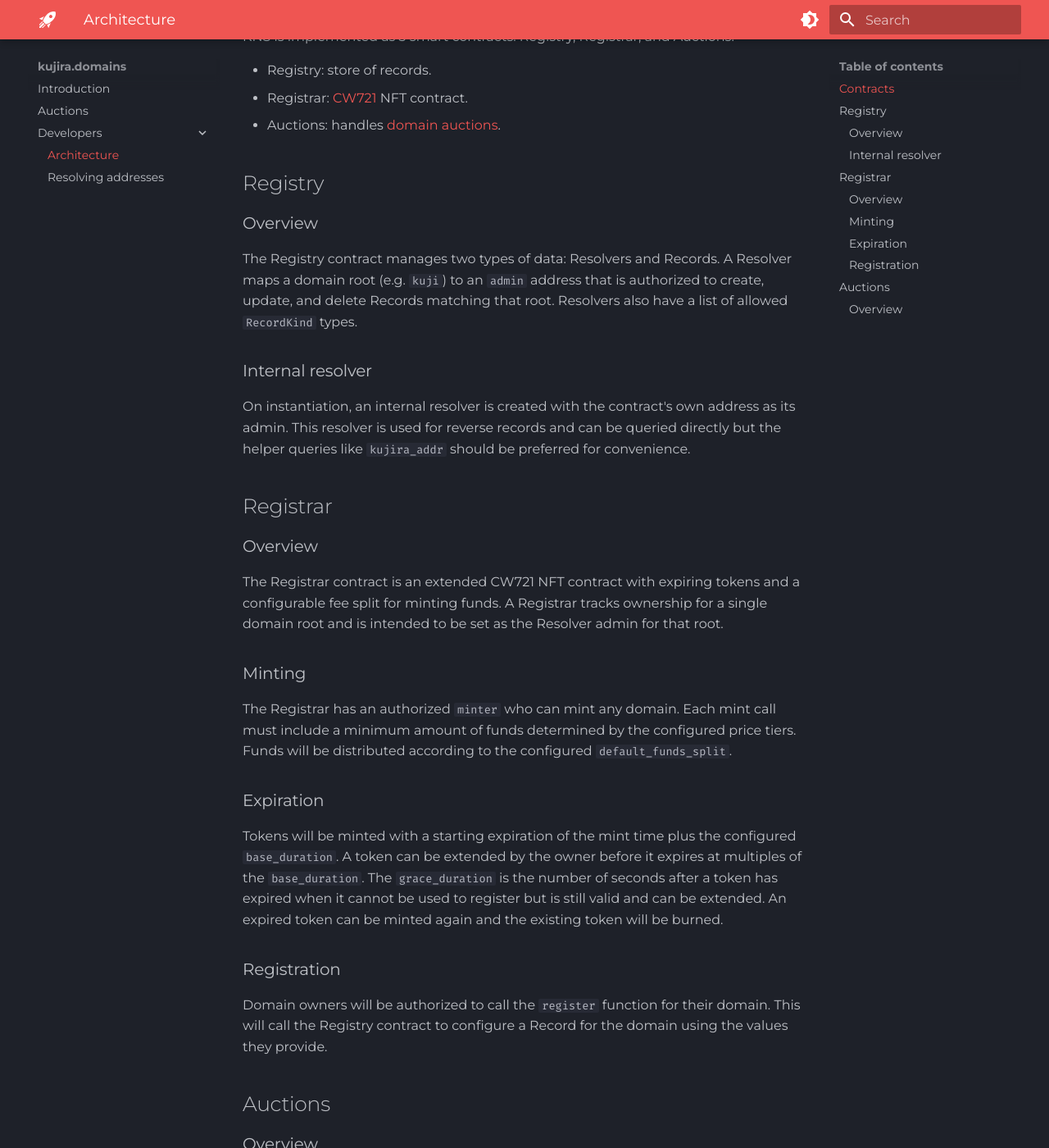
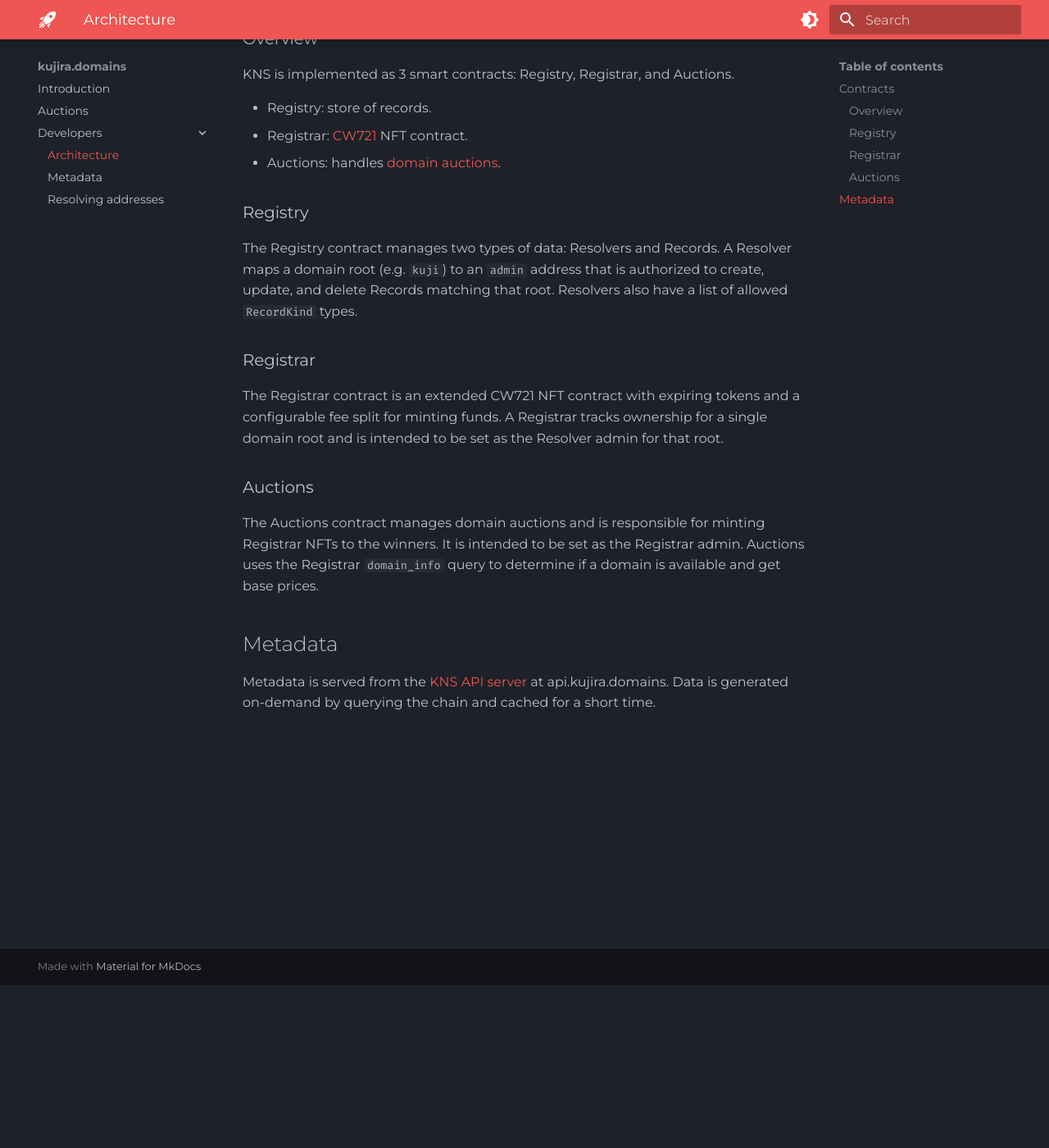
Before and after one commit to mintthemoon/docs.kujira.domains, an MkDocs documentation site: the page built from docs/developers/architecture.md, in a window 1280 px wide and 1400 px high, scrolled down 199 px. Shown: the whole window at 82% size. Built offline with MkDocs 1.6.1 and Material for MkDocs 9.7.7, drawn with Linux system fonts in a browser that asks for light colours.

Commit message:
metadata docs and architechture cleanup

```diff
--- a/docs/developers/architecture.md
+++ b/docs/developers/architecture.md
@@ -1,50 +1,31 @@
 # Architecture
 
 ## Contracts
+### Overview
 KNS is implemented as 3 smart contracts: Registry, Registrar, and Auctions.
 
 - Registry: store of records.
 - Registrar: [CW721](https://github.com/cosmwasm/cw-nfts) NFT contract.
 - Auctions: handles [domain auctions](/auctions).
 
-## Registry
-### Overview
+### Registry
 The Registry contract manages two types of data: Resolvers and Records.
 A Resolver maps a domain root (e.g. `kuji`) to an `admin` address that is
 authorized to create, update, and delete Records matching that root. Resolvers
 also have a list of allowed `RecordKind` types.
 
-### Internal resolver
-On instantiation, an internal resolver is created with the contract's own address
-as its admin. This resolver is used for reverse records and can be queried directly
-but the helper queries like `kujira_addr` should be preferred for convenience.
-
-## Registrar
-### Overview
+### Registrar
 The Registrar contract is an extended CW721 NFT contract with expiring tokens and a
 configurable fee split for minting funds. A Registrar tracks ownership for a single
 domain root and is intended to be set as the Resolver admin for that root.
 
-### Minting
-The Registrar has an authorized `minter` who can mint any domain. Each mint call
-must include a minimum amount of funds determined by the configured price tiers.
-Funds will be distributed according to the configured `default_funds_split`.
-
-### Expiration
-Tokens will be minted with a starting expiration of the mint time plus the configured
-`base_duration`. A token can be extended by the owner before it expires at multiples
-of the `base_duration`. The `grace_duration` is the number of seconds after a token has
-expired when it cannot be used to register but is still valid and can be extended.
-An expired token can be minted again and the existing token will be burned.
-
-### Registration
-Domain owners will be authorized to call the `register` function for their domain.
-This will call the Registry contract to configure a Record for the domain using
-the values they provide.
-
-## Auctions
-### Overview
+### Auctions
 The Auctions contract manages domain auctions and is responsible for minting
 Registrar NFTs to the winners. It is intended to be set as the Registrar admin.
 Auctions uses the Registrar `domain_info` query to determine if a domain is available
 and get base prices.
+
+## Metadata
+Metadata is served from the [KNS API server](https://github.com/mintthemoon/kns-api-js)
+at api.kujira.domains. Data is generated on-demand by querying the chain and cached for
+a short time.
--- a/mkdocs.yml
+++ b/mkdocs.yml
@@ -4,6 +4,7 @@ nav:
 - Auctions: auctions.md
 - Developers:
   - Architecture: developers/architecture.md
+  - Metadata: developers/metadata.md
   - Resolving addresses: developers/resolving-addresses.md
 theme:
   name: material
```
Also changed, not shown: docs/developers/metadata.md (added, +8 -0 lines).
